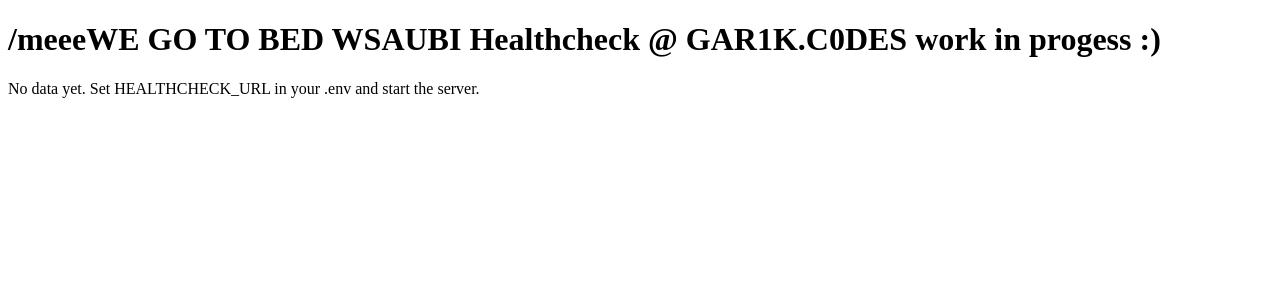
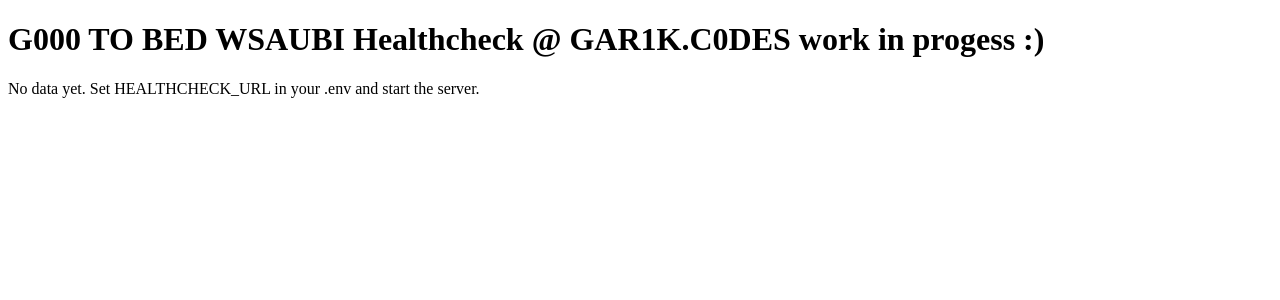
Before and after one commit to garikAsplund/healthcheck, a SvelteKit app: page / in a window 1280 px wide. Shown: the top 300 px of the page. Built offline with nearby package versions, Linux system fonts and the light colour scheme.

Commit message:
last try

```diff
--- a/src/routes/+page.svelte
+++ b/src/routes/+page.svelte
@@ -2,7 +2,7 @@
   export let data: { pings: Array<{ id: number; created_at: string; url: string; status: number; ok: number; response_ms: number; error: string | null }>} ;
   const pings = data.pings;
 </script>
-<h1> /meeeWE GO TO BED WSAUBI Healthcheck @ GAR1K.C0DES work in progess :)</h1>
+<h1>G000 TO BED WSAUBI Healthcheck @ GAR1K.C0DES work in progess :)</h1>
 
 {#if pings.length === 0}
   <p>No data yet. Set HEALTHCHECK_URL in your .env and start the server.</p>
```
